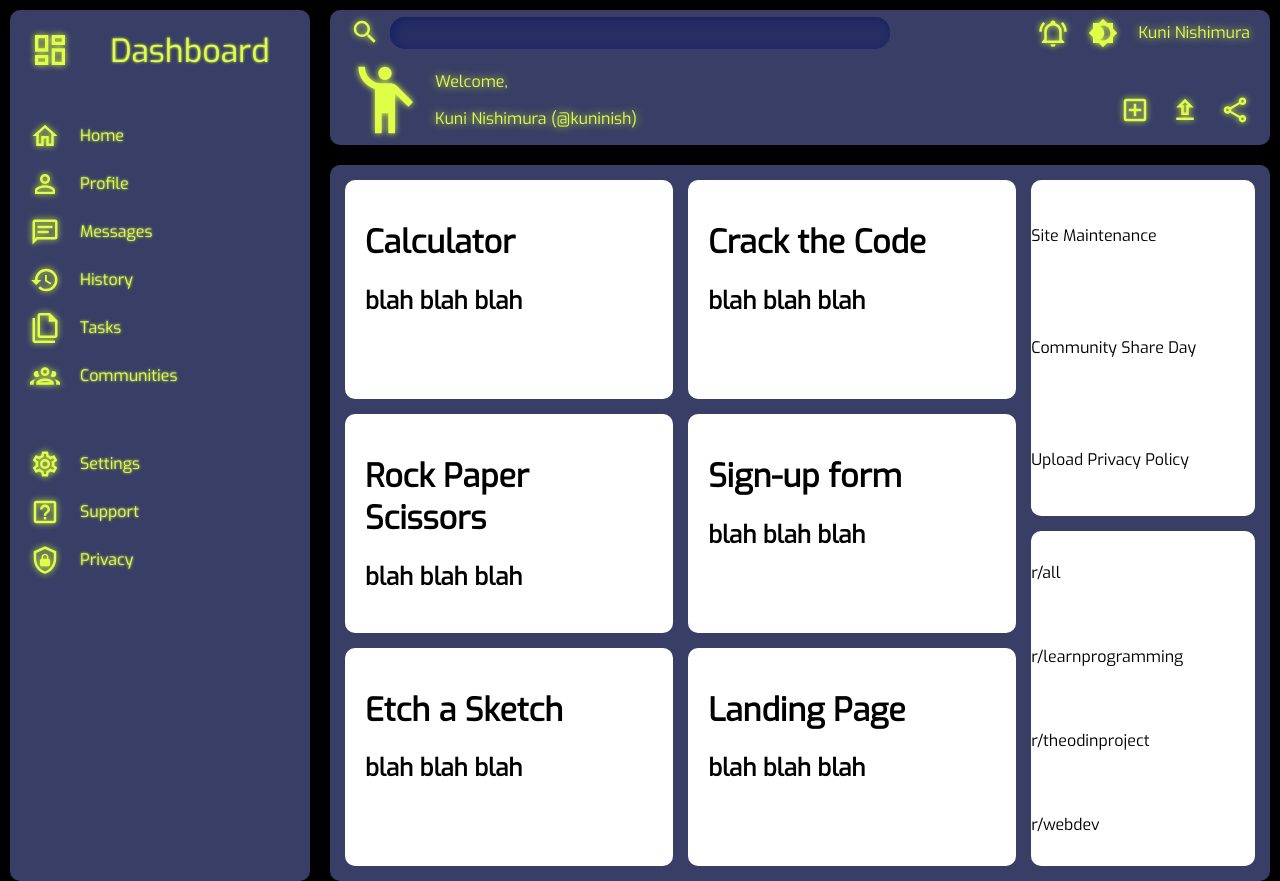
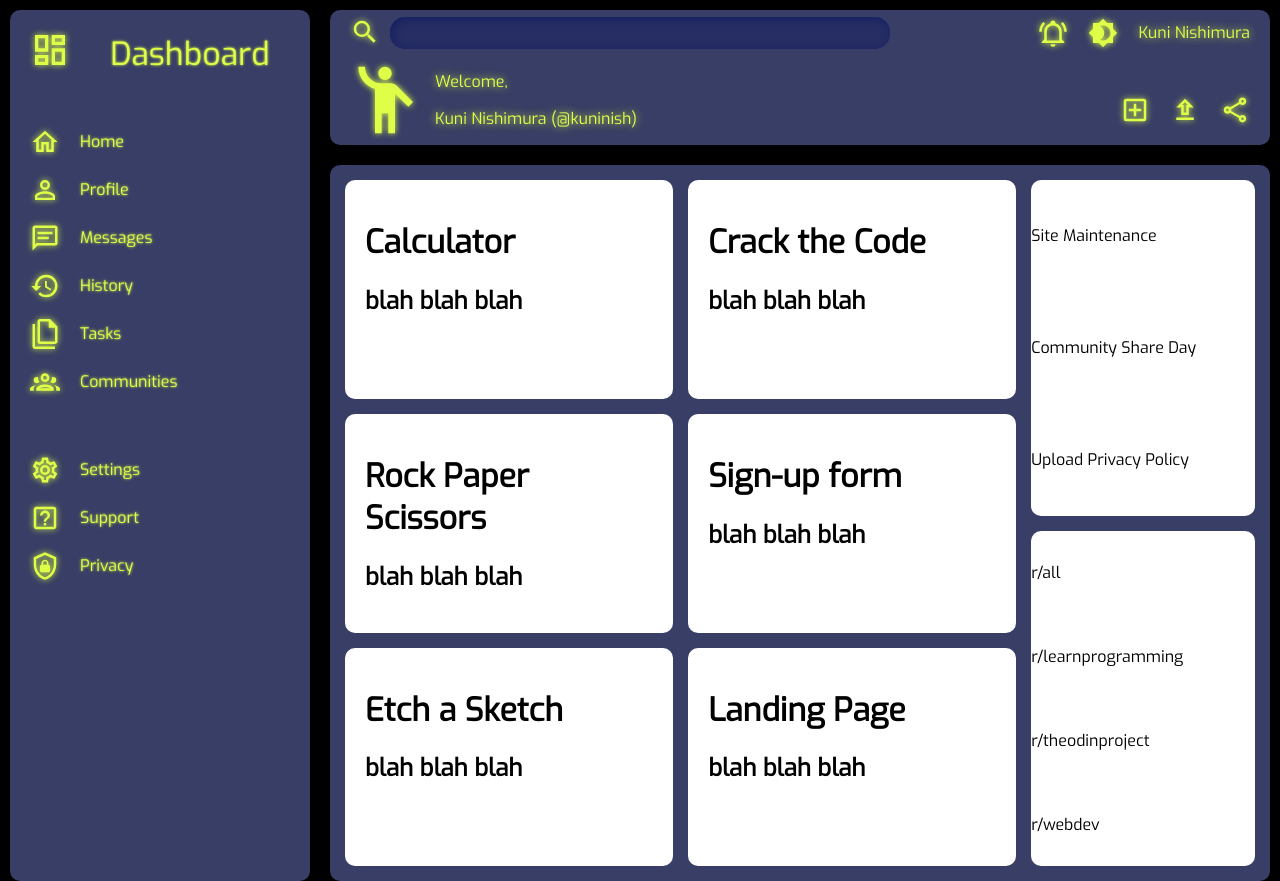
Before and after one commit to kuneus/dashboard, a plain HTML site: page index.html in a window 1280 px wide. Drawn offline with Linux system fonts and the light colour scheme.

Commit message:
Clean up CSS

```diff
--- a/styles.css
+++ b/styles.css
@@ -39,11 +39,14 @@ a {
     font-family: 'Exo', sans-serif;
     border-radius: 10px;
     margin: 10px;
+    display: grid;
+    grid-template-rows: auto auto auto;
+    align-content: start;
+    gap: 40px;
 }
 
 .sidebar-header {
     font-size: 2rem;
-    padding-bottom: 40px;
     display: grid;
     grid-template-columns: auto auto;
 }
@@ -58,11 +61,11 @@ a {
     align-items: center;
 }
 
+/* set basic styling for SVG icons on page */
 svg {
     fill: var(--cyber-yellow);
     height: 30px;
     width: 30px;
-    display: inline-block;
     filter: drop-shadow(0px 0px 3px var(--cyber-yellow));
 }
 
@@ -77,16 +80,7 @@ a:hover {
     width: 40px;
 }
 
-.dashboard-logo + div {
-    display: inline-block;
-}
-
-.sidebar-group1 {
-    padding-bottom: 40px;
-    line-height: 3rem;
-}
-
-.sidebar-group2 {
+.sidebar > div {
     line-height: 3rem;
 }
 
```
